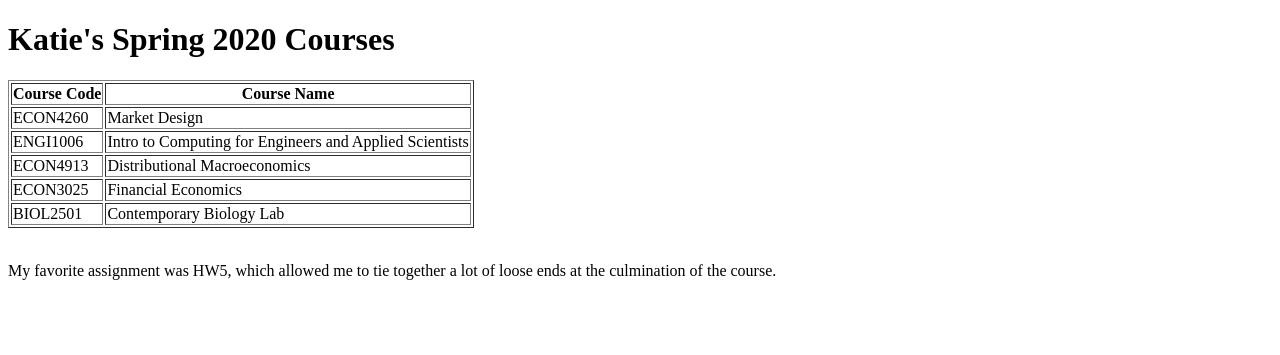
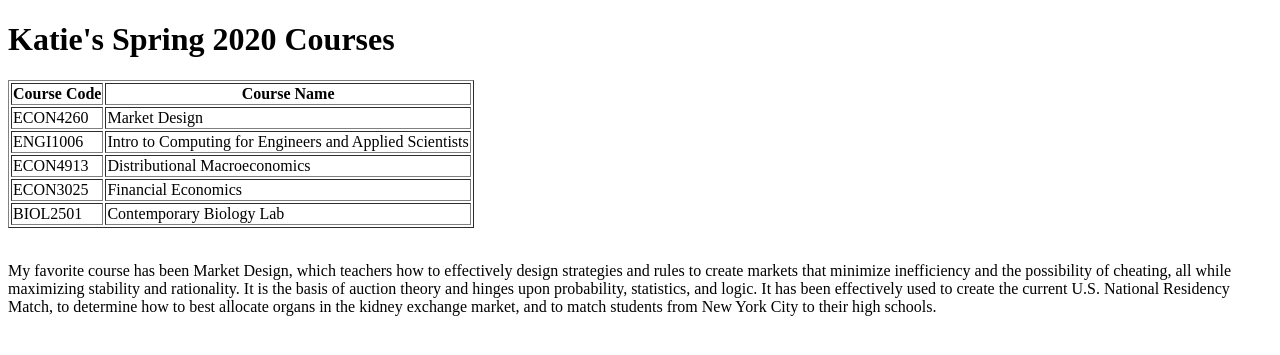
Before and after one commit to kft2108/1006-Final-Project, a Flask app: page /course in a window 1280 px wide. Shown: the top 355 px of the page. Run offline with Flask 2, Linux system fonts and the light colour scheme.

Commit message:
updated description of favorite course this semester

```diff
--- a/templates/course.html
+++ b/templates/course.html
@@ -34,8 +34,13 @@
       </tr>
     </table>
     <br>
-    <p>My favorite assignment was HW5, which allowed me to tie together a lot
-    of loose ends at the culmination of the course.
+    <p>My favorite course has been Market Design, which teachers how to
+    effectively design strategies and rules to create markets that minimize inefficiency
+    and the possibility of cheating, all while maximizing stability and rationality.
+    It is the basis of auction theory and hinges upon probability, statistics,
+    and logic. It has been effectively used to create the  current U.S. National
+    Residency Match, to determine how to best allocate organs in the kidney exchange
+    market, and to match students from New York City to their high schools.
     </p>
     </body>
 </html>
```
